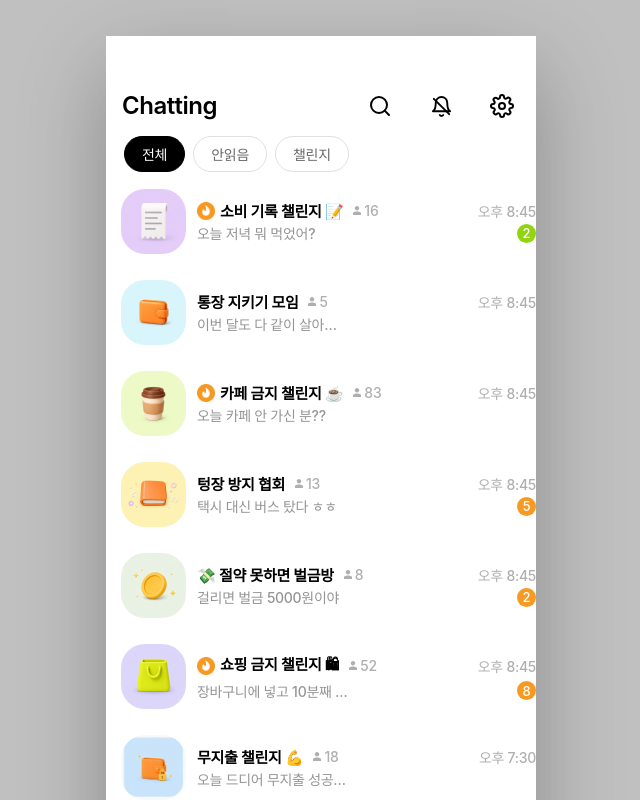
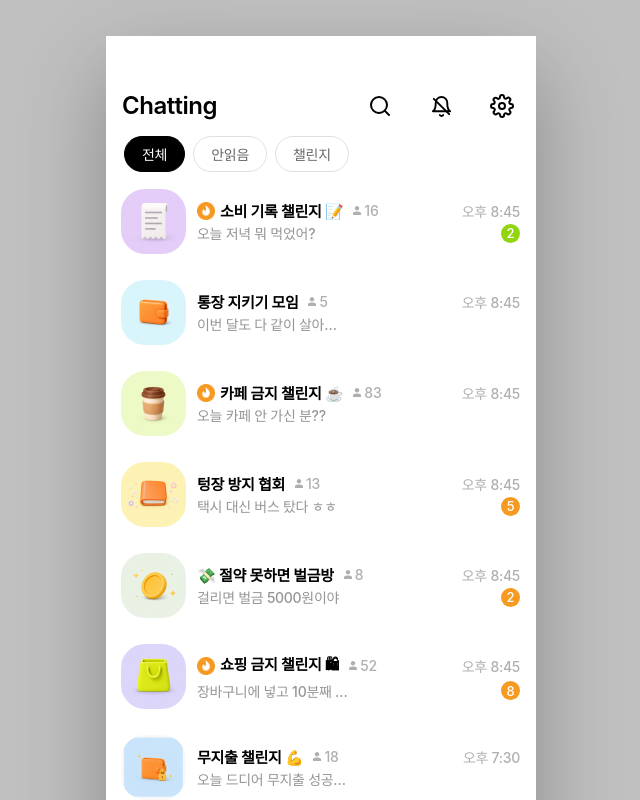
Before and after one commit to nahyune/uxui, a React (Vite) app: page /chat in a window 1280 px wide. Shown: the top 800 px of the page, without its empty margins (319-959 px from the left). Built offline with nearby package versions, Linux system fonts and the light colour scheme; a web font is replaced by a local one.

Commit message:
채팅 아이템 오른쪽 잘림 수정 (padding-right 16px 추가)

```diff
--- a/src/styles/pages.css
+++ b/src/styles/pages.css
@@ -541,7 +541,7 @@
 .chat-pg-list { display: flex; flex-direction: column; gap: 16px; }
 
 /* 채팅 아이템 — 피그마 py:5px pl:15px gap:11px */
-.chat-pg-item { display: flex; align-items: center; padding: 5px 0 5px 15px; gap: 11px; cursor: pointer; text-decoration: none; color: inherit; background: #fff; }
+.chat-pg-item { display: flex; align-items: center; padding: 5px 16px 5px 15px; gap: 11px; cursor: pointer; text-decoration: none; color: inherit; background: #fff; width: 100%; box-sizing: border-box; }
 /* 아바타 — 피그마 65×65px, radius:24px, bg:#9E9E9E */
 .chat-pg-avatar { width: 65px; height: 65px; border-radius: 24px; background: #9E9E9E; flex-shrink: 0; overflow: hidden; }
 .chat-pg-avatar img { width: 100%; height: 100%; object-fit: cover; }
```
